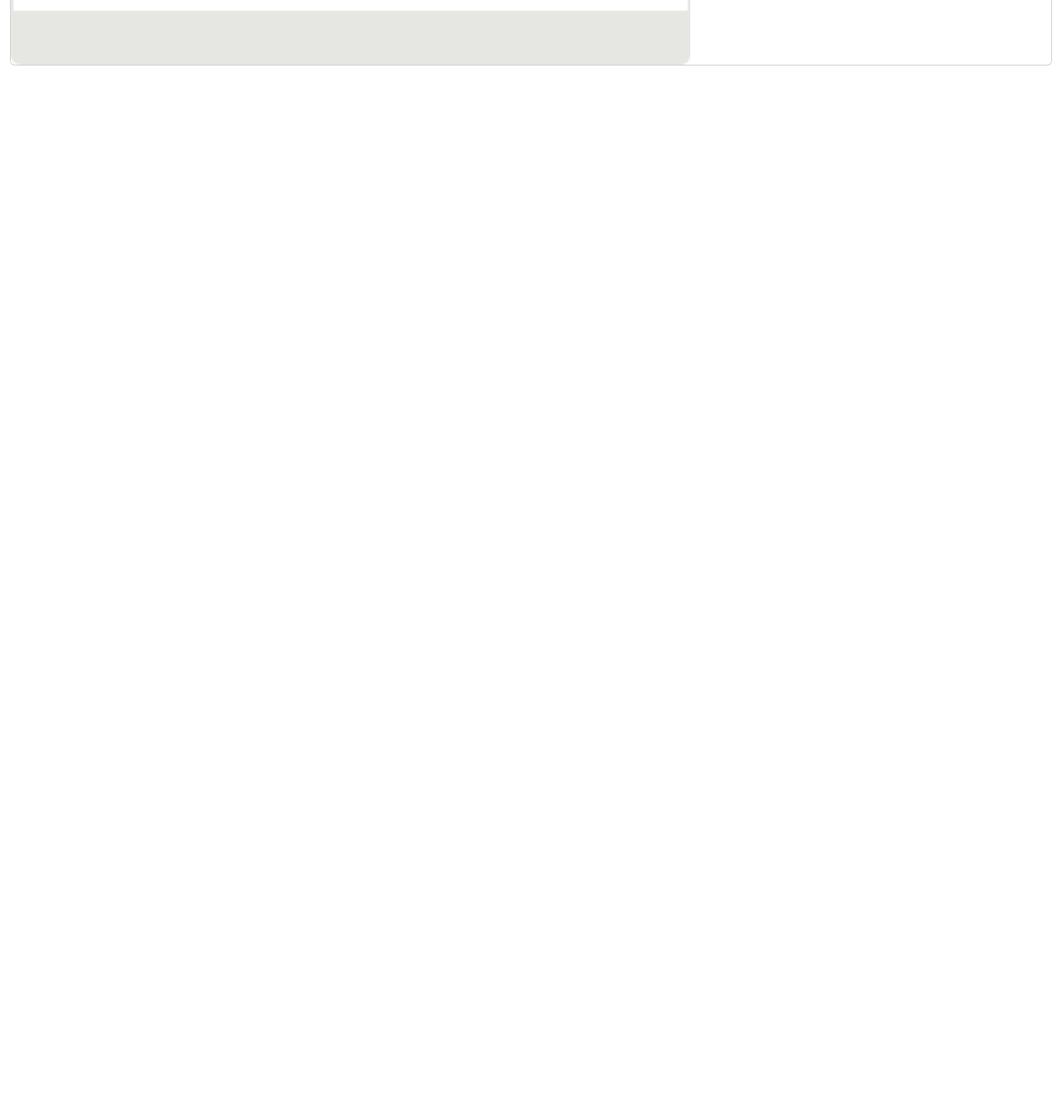
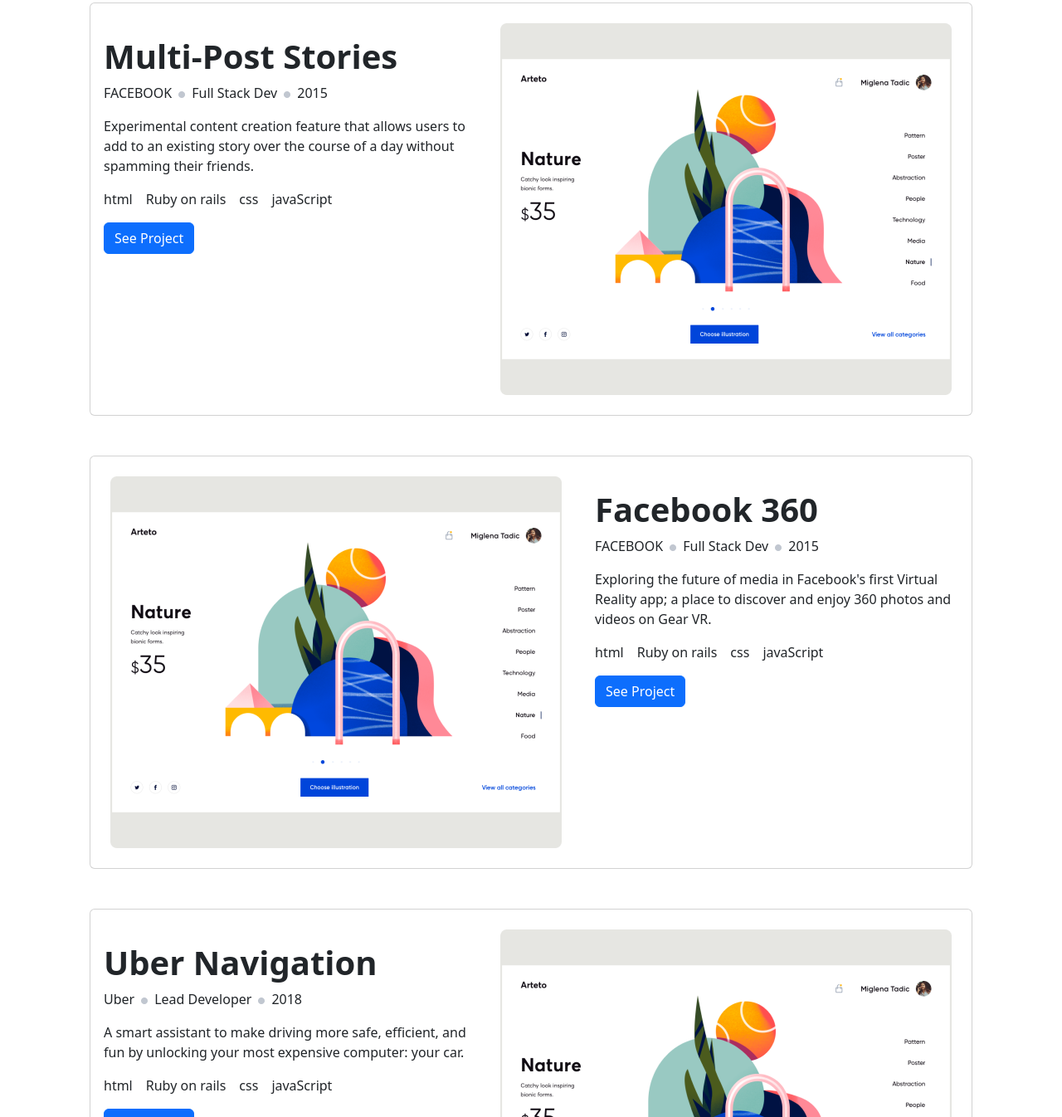
Before and after one commit to d4nQw3rty/Create-application-with-boostrap, a website: page index.html in a window 1280 px wide. Shown: the part 1454-2800 px from the top of the page at 83% size. Before the commit the page ends 1533 px from the top, so only its background shows below. Drawn offline with Linux system fonts and the light colour scheme.

Commit message:
Complete works section

```diff
--- a/index.html
+++ b/index.html
@@ -42,11 +42,11 @@
                 </ul>
             </div>
         </section>
-        <section id="works">
-            <div class="card flex-row" >
-                <img src="/img/cards-img/Snapshoot-Portfolio-desktop-01.png" class="card-img-top" alt="Portfolio image">
+        <section id="works" class="mx-5 px-5">
+            <div class="card flex-row mb-5">
+                <img src="/img/cards-img/Snapshoot-Portfolio-desktop-01.png" class="card-img-top p-4" alt="Portfolio image">
                 <div class="card-body">
-                  <h5 class="card-title fw-bold fs-1">Tonic</h5>
+                    <h5 class="card-title fw-bold fs-1 pt-4">Tonic</h5>
                     <ul class="d-flex flex-row list-unstyled gap-2">
                         <li class="fw-normal">CANOPY</li>
                         <li><img src="/img/Counter.png" alt="Separator image"></li>
@@ -54,13 +54,82 @@
                         <li><img src="/img/Counter.png" alt="Separator image"></li>
                         <li>2015</li>
                     </ul>
-                  <p class="card-text">A daily selection of privately personalized reads; no accounts or sign-ups required.</p>
+                    <p class="card-text">A daily selection of privately personalized reads; no accounts or sign-ups
+                        required.</p>
                     <ul class="d-flex flex-row list-unstyled gap-3">
                         <li>html</li>
                         <li>css</li>
                         <li>javaScript</li>
                     </ul>
-                  <a href="#" class="btn btn-primary">Go somewhere</a>
+                    <a href="#" class="btn btn-primary">See Project</a>
+                </div>
+            </div>
+            <div class="card flex-row mb-5">
+                <img src="/img/cards-img/Snapshoot-Portfolio-desktop-01.png" class="card-img-top order-1 p-4"
+                    alt="Portfolio image">
+                <div class="card-body">
+                    <h5 class="card-title fw-bold fs-1 pt-4">Multi-Post Stories</h5>
+                    <ul class="d-flex flex-row list-unstyled gap-2">
+                        <li class="fw-normal">FACEBOOK</li>
+                        <li><img src="/img/Counter.png" alt="Separator image"></li>
+                        <li>Full Stack Dev</li>
+                        <li><img src="/img/Counter.png" alt="Separator image"></li>
+                        <li>2015</li>
+                    </ul>
+                    <p class="card-text">Experimental content creation feature that allows users to add to an existing
+                        story over the course of a day without spamming their friends.</p>
+                    <ul class="d-flex flex-row list-unstyled gap-3">
+                        <li>html</li>
+                        <li>Ruby on rails</li>
+                        <li>css</li>
+                        <li>javaScript</li>
+                    </ul>
+                    <a href="#" class="btn btn-primary">See Project</a>
+                </div>
+            </div>
+            <div class="card flex-row mb-5">
+                <img src="/img/cards-img/Snapshoot-Portfolio-desktop-01.png" class="card-img-top p-4" alt="Portfolio image">
+                <div class="card-body">
+                    <h5 class="card-title fw-bold fs-1 pt-4">Facebook 360</h5>
+                    <ul class="d-flex flex-row list-unstyled gap-2">
+                        <li class="fw-normal">FACEBOOK</li>
+                        <li><img src="/img/Counter.png" alt="Separator image"></li>
+                        <li>Full Stack Dev</li>
+                        <li><img src="/img/Counter.png" alt="Separator image"></li>
+                        <li>2015</li>
+                    </ul>
+                    <p class="card-text">Exploring the future of media in Facebook's first Virtual Reality app; a place
+                        to discover and enjoy 360 photos and videos on Gear VR.</p>
+                    <ul class="d-flex flex-row list-unstyled gap-3">
+                        <li>html</li>
+                        <li>Ruby on rails</li>
+                        <li>css</li>
+                        <li>javaScript</li>
+                    </ul>
+                    <a href="#" class="btn btn-primary">See Project</a>
+                </div>
+            </div>
+            <div class="card flex-row mb-5">
+                <img src="/img/cards-img/Snapshoot-Portfolio-desktop-01.png" class="card-img-top order-1 p-4"
+                    alt="Portfolio image">
+                <div class="card-body">
+                    <h5 class="card-title fw-bold fs-1 pt-4">Uber Navigation</h5>
+                    <ul class="d-flex flex-row list-unstyled gap-2">
+                        <li class="fw-normal">Uber</li>
+                        <li><img src="/img/Counter.png" alt="Separator image"></li>
+                        <li>Lead Developer</li>
+                        <li><img src="/img/Counter.png" alt="Separator image"></li>
+                        <li>2018</li>
+                    </ul>
+                    <p class="card-text">A smart assistant to make driving more safe, efficient, and fun by unlocking
+                        your most expensive computer: your car.</p>
+                    <ul class="d-flex flex-row list-unstyled gap-3">
+                        <li>html</li>
+                        <li>Ruby on rails</li>
+                        <li>css</li>
+                        <li>javaScript</li>
+                    </ul>
+                    <a href="#" class="btn btn-primary">See Project</a>
                 </div>
             </div>
         </section>
```
Lines whose indentation alone changed are shown as unchanged.
